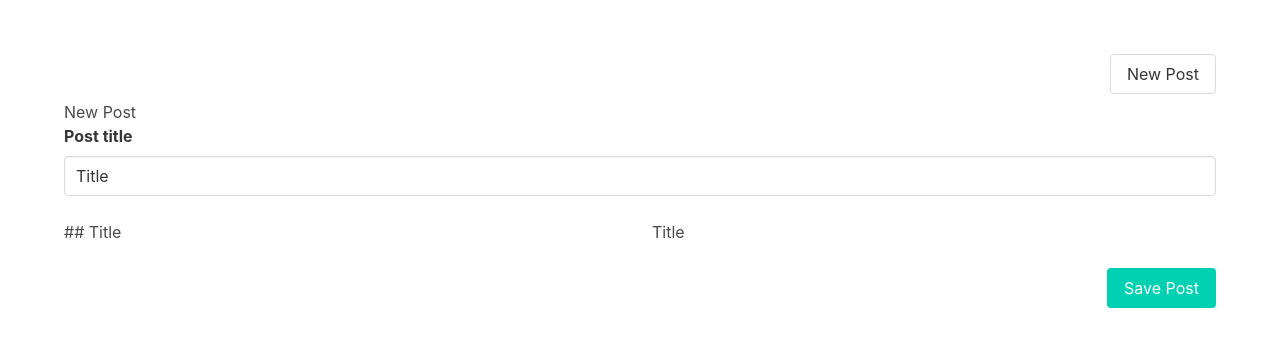
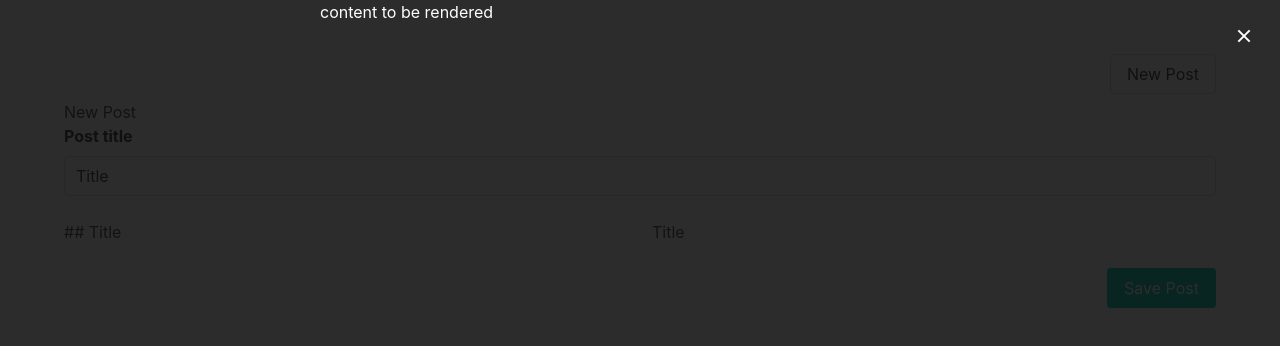
Before and after one commit to nghilevi/vuejs-composition-api-v3-learn, a Vue app: page /posts/new in a window 1280 px wide. Shown: the top 346 px of the page. Built offline with nearby package versions, Linux system fonts and the light colour scheme.

Commit message:
sec4 added teleport

```diff
--- a/src/App.vue
+++ b/src/App.vue
@@ -3,6 +3,16 @@ import Navbar from './components/Navbar.vue'
 </script>
 
 <template>
+
+  <div class="modal" style="display: block; color: white">
+    <div class="modal-background">
+      <div class="modal-content">
+        <div id="modal"></div>
+      </div>
+    </div>
+    <button class="modal-close is-large"></button>
+  </div>
+
   <div class="section">
     <div class="container">
       <Navbar />
--- a/src/components/Navbar.vue
+++ b/src/components/Navbar.vue
@@ -8,4 +8,8 @@
             </div>
         </div>
     </div>
+
+    <Teleport to="#modal"><!-- rmb # -->
+        content to be rendered
+    </Teleport>
 </template>
```
